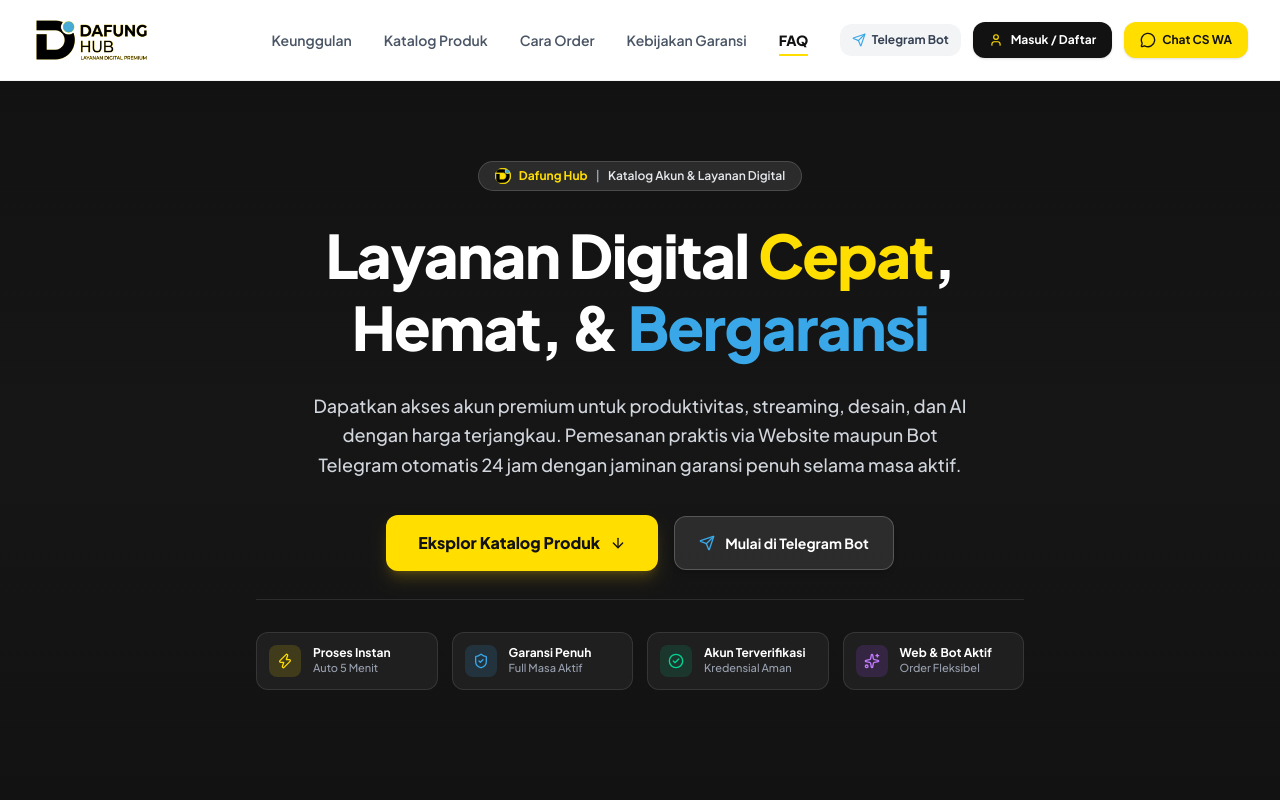
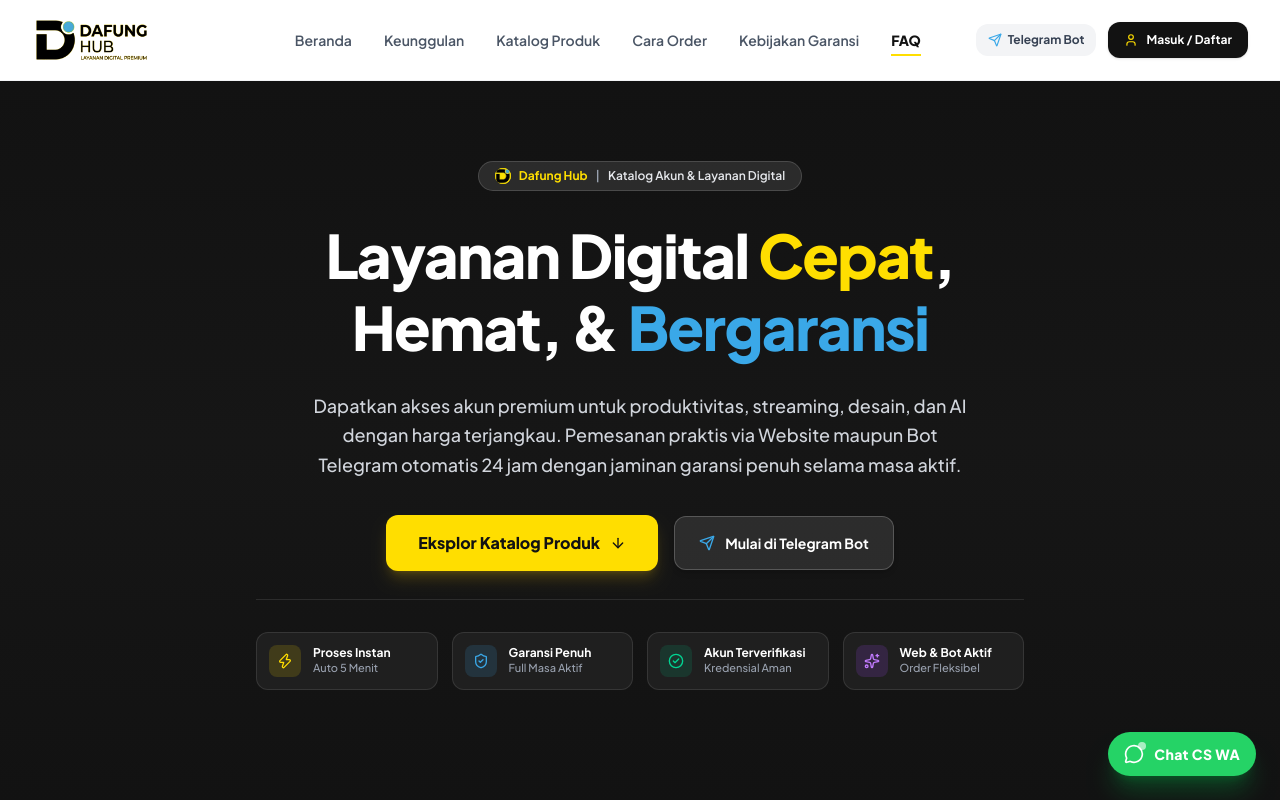
Before and after one commit to dapaaa07/DafungHub, a Next.js app: page / in a window 1280 px wide. Shown: the top 800 px of the page. Built offline with nearby package versions, Linux system fonts and the light colour scheme; no server answers; the database is empty.

Commit message:
feat(ui): add floating whatsapp button, remove cs button from navbar, and ensure consistent navbar across pages

```diff
--- a/app/layout.tsx
+++ b/app/layout.tsx
@@ -37,8 +37,10 @@ export const metadata: Metadata = {
 };
 
 import { CustomerAuthProvider } from '@/components/CustomerAuthContext';
+import { BotStatusProvider } from '@/components/BotStatusContext';
 import AuthModal from '@/components/AuthModal';
 import TopUpModal from '@/components/TopUpModal';
+import FloatingWhatsApp from '@/components/FloatingWhatsApp';
 
 export default function RootLayout({
   children,
@@ -55,12 +57,15 @@ export default function RootLayout({
           rel="stylesheet"
         />
       </head>
-      <body className="min-h-screen bg-[#F8F9FA] text-[#121212] antialiased flex flex-col">
-        <CustomerAuthProvider>
-          {children}
-          <AuthModal />
-          <TopUpModal />
-        </CustomerAuthProvider>
+      <body className="min-h-screen bg-[#F8F9FA] text-[#121212] antialiased flex flex-col relative">
+        <BotStatusProvider>
+          <CustomerAuthProvider>
+            {children}
+            <AuthModal />
+            <TopUpModal />
+            <FloatingWhatsApp />
+          </CustomerAuthProvider>
+        </BotStatusProvider>
       </body>
     </html>
   );
--- a/app/page.tsx
+++ b/app/page.tsx
@@ -7,25 +7,21 @@ import HowItWorks from '@/components/HowItWorks';
 import GuaranteeSection from '@/components/GuaranteeSection';
 import FaqSection from '@/components/FaqSection';
 import Footer from '@/components/Footer';
-import { BotStatusProvider } from '@/components/BotStatusContext';
 import { getAllEnrichedProducts } from '@/lib/supplier';
-import { getBotStatus } from '@/lib/settings';
 
 export const instant = false;
 
 export default async function HomePage() {
   await connection();
 
-  const [products, botStatus] = await Promise.all([
+  const [products] = await Promise.all([
     getAllEnrichedProducts(),
-    getBotStatus(),
   ]);
 
   return (
-    <BotStatusProvider initialStatus={botStatus}>
-      <div className="flex flex-col min-h-screen bg-[#F8F9FA] text-[#121212]">
-        {/* Top Sticky Navbar */}
-        <Navbar />
+    <div className="flex flex-col min-h-screen bg-[#F8F9FA] text-[#121212]">
+      {/* Top Sticky Navbar */}
+      <Navbar />
 
         <main className="flex-1">
           {/* Hero Section */}
@@ -50,6 +46,5 @@ export default async function HomePage() {
         {/* Official Footer */}
         <Footer />
       </div>
-    </BotStatusProvider>
   );
 }
--- a/components/BotStatusContext.tsx
+++ b/components/BotStatusContext.tsx
@@ -15,13 +15,6 @@ const BotStatusContext = createContext<BotStatusContextValue>({
 });
 
 function getStatusEndpoint(): string {
-  if (typeof window !== 'undefined') {
-    const host = window.location.hostname;
-    // When running on shared hosting (e.g. store.dafung.web.id), point to Vercel API
-    if (host.includes('dafung.web.id')) {
-      return 'https://dafung-hub.vercel.app/api/bot-status';
-    }
-  }
   return '/api/bot-status';
 }
 
--- /dev/null
+++ b/components/FloatingWhatsApp.tsx
@@ -0,0 +1,27 @@
+'use client';
+
+import React from 'react';
+import { MessageCircle } from 'lucide-react';
+import { CS_WHATSAPP_INTL } from '@/lib/pricing';
+
+export default function FloatingWhatsApp() {
+  return (
+    <aside aria-label="Customer Support WhatsApp" className="fixed bottom-6 right-6 z-40">
+      <a
+        href={`https://wa.me/${CS_WHATSAPP_INTL}?text=${encodeURIComponent(
+          'Halo CS Dafung Hub, saya ingin konsultasi produk digital premium.'
+        )}`}
+        target="_blank"
+        rel="noopener noreferrer"
+        className="flex items-center gap-2.5 px-4 py-3 rounded-full bg-[#25D366] hover:bg-[#20bd5a] text-white shadow-xl shadow-green-600/30 hover:shadow-2xl hover:scale-105 active:scale-95 transition-all group font-extrabold text-xs sm:text-sm cursor-pointer"
+        title="Chat CS WhatsApp (08.00 - 23.00 WIB)"
+      >
+        <div className="relative">
+          <MessageCircle className="w-5 h-5 text-white" />
+          <span className="absolute -top-0.5 -right-0.5 w-2 h-2 rounded-full bg-white animate-pulse" />
+        </div>
+        <span className="tracking-wide">Chat CS WA</span>
+      </a>
+    </aside>
+  );
+}
--- a/components/Navbar.tsx
+++ b/components/Navbar.tsx
@@ -3,12 +3,14 @@
 import { useState, useRef, useEffect } from 'react';
 import Link from 'next/link';
 import Image from 'next/image';
-import { Send, MessageCircle, Menu, X, ShieldCheck, Zap, User as UserIcon, Wallet, LogOut, PackageCheck, ChevronDown, Sparkles, Crown } from 'lucide-react';
-import { CS_WHATSAPP_INTL, TELEGRAM_BOT_USERNAME, formatRupiah } from '@/lib/pricing';
+import { usePathname } from 'next/navigation';
+import { Send, Menu, X, User as UserIcon, Wallet, LogOut, PackageCheck, ChevronDown, Crown } from 'lucide-react';
+import { TELEGRAM_BOT_USERNAME, formatRupiah } from '@/lib/pricing';
 import { useBotStatus } from './BotStatusContext';
 import { useCustomerAuth } from './CustomerAuthContext';
 
 export default function Navbar() {
+  const pathname = usePathname();
   const [mobileMenuOpen, setMobileMenuOpen] = useState(false);
   const [userDropdownOpen, setUserDropdownOpen] = useState(false);
   const [isScrolled, setIsScrolled] = useState(false);
@@ -83,6 +85,16 @@ export default function Navbar() {
 
           {/* Desktop Nav Links */}
           <nav className="hidden lg:flex items-center gap-5 xl:gap-8 text-xs xl:text-sm font-semibold whitespace-nowrap">
+            <Link
+              href="/"
+              className={`whitespace-nowrap py-1.5 transition-colors relative ${
+                pathname === '/' && !activeSection
+                  ? 'text-[#121212] font-extrabold after:absolute after:bottom-0 after:left-0 after:right-0 after:h-0.5 after:bg-[#FFDE00]'
+                  : 'text-gray-600 hover:text-[#121212]'
+              }`}
+            >
+              Beranda
+            </Link>
             <Link
               href="/#keunggulan"
               className={`whitespace-nowrap py-1.5 transition-colors relative ${
@@ -282,19 +294,6 @@ export default function Navbar() {
                 <span className="whitespace-nowrap">Masuk / Daftar</span>
               </button>
             )}
-
-            {/* WhatsApp CS Button */}
-            <a
-              href={`https://wa.me/${CS_WHATSAPP_INTL}?text=${encodeURIComponent(
-                'Halo CS Dafung Hub, saya ingin konsultasi produk digital premium.'
-              )}`}
-              target="_blank"
-              rel="noopener noreferrer"
-              className="inline-flex items-center gap-1.5 px-3 py-2 xl:px-4 xl:py-2.5 rounded-xl text-xs font-bold text-[#121212] bg-[#FFDE00] hover:bg-[#FFE838] shadow-sm transition-all hover:scale-[1.02] whitespace-nowrap shrink-0"
-            >
-              <MessageCircle className="w-4 h-4 text-[#121212]" />
-              <span className="whitespace-nowrap">Chat CS WA</span>
-            </a>
           </div>
 
           {/* Mobile Menu Button */}
@@ -402,6 +401,13 @@ export default function Navbar() {
 
           <nav className="flex flex-col space-y-2 text-base font-semibold text-gray-800">
             <Link
+              href="/"
+              onClick={() => setMobileMenuOpen(false)}
+              className="px-3 py-2 rounded-lg hover:bg-gray-100"
+            >
+              Beranda
+            </Link>
+            <Link
               href="/#keunggulan"
               onClick={() => setMobileMenuOpen(false)}
               className="px-3 py-2 rounded-lg hover:bg-gray-100"
@@ -436,32 +442,40 @@ export default function Navbar() {
             >
               FAQ
             </Link>
+
+            {isOnline && (
+              <a
+                href={`https://t.me/${TELEGRAM_BOT_USERNAME}`}
+                target="_blank"
+                rel="noopener noreferrer"
+                onClick={() => setMobileMenuOpen(false)}
+                className="px-3 py-2 rounded-lg hover:bg-gray-100 flex items-center justify-between text-[#3AA8E8]"
+              >
+                <div className="flex items-center gap-2">
+                  <Send className="w-4 h-4" />
+                  <span>Bot Telegram</span>
+                </div>
+                <span className="text-[10px] px-2 py-0.5 rounded-full bg-emerald-50 text-emerald-600 font-bold border border-emerald-200">
+                  Online
+                </span>
+              </a>
+            )}
           </nav>
 
-          <div className="pt-2 border-t border-gray-100 flex flex-col gap-2">
-            <a
-              href={`https://wa.me/${CS_WHATSAPP_INTL}`}
-              target="_blank"
-              rel="noopener noreferrer"
-              className="flex items-center justify-center gap-2 w-full py-3 rounded-xl bg-[#FFDE00] text-[#121212] font-bold text-sm shadow-sm"
-            >
-              <MessageCircle className="w-4 h-4 text-[#121212]" />
-              <span>Pesan via WhatsApp CS (Aktif)</span>
-            </a>
-
-            {customer && (
+          {customer && (
+            <div className="pt-2 border-t border-gray-100">
               <button
                 type="button"
                 onClick={() => {
                   setMobileMenuOpen(false);
                   logout();
                 }}
-                className="w-full py-2.5 rounded-xl text-center text-xs font-bold text-red-600 bg-red-50 border border-red-100"
+                className="w-full py-2.5 rounded-xl text-center text-xs font-bold text-red-600 bg-red-50 border border-red-100 cursor-pointer"
               >
                 Keluar dari Akun
               </button>
-            )}
-          </div>
+            </div>
+          )}
         </div>
       )}
     </header>
```
